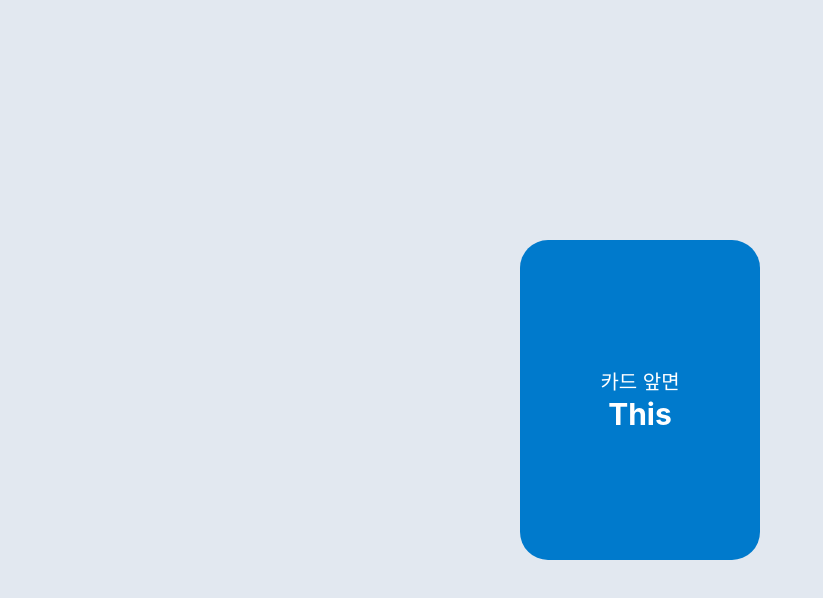
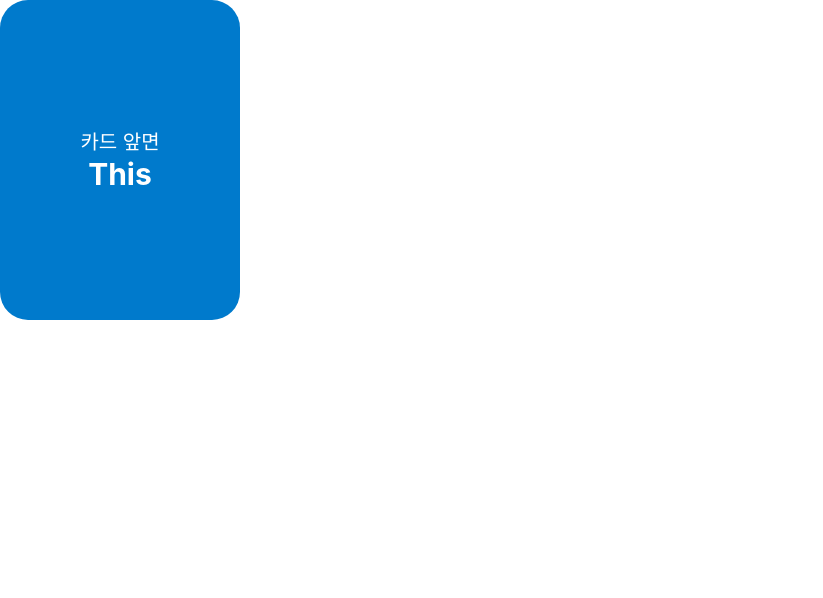
Before and after one commit to kimminsu31415/QuickTest, a React (Create React App) app: page /cardFlip in a window 1280 px wide. Shown: the top 598 px of the page, without its empty margins (0-823 px from the left). Built offline with nearby package versions, Linux system fonts and the light colour scheme.

Commit message:
fix: 카드 컴포넌트 수정

```diff
--- a/src/components/CardFlip.js
+++ b/src/components/CardFlip.js
@@ -9,7 +9,7 @@ const CardFlip = () => {
   };
 
   return (
-    <div className="card-container">
+    // <div className="card-container">
     <div
       className={`card ${isFlipped ? "is-flipped" : ""}`}
       onClick={handleCardClick}
@@ -27,7 +27,7 @@ const CardFlip = () => {
         </div>
       </div>
     </div>
-    </div>
+    //</div>
   );
 };
 
--- a/src/pages/Home.js
+++ b/src/pages/Home.js
@@ -1,6 +1,7 @@
 import React from "react";
 import { useNavigate } from "react-router-dom";
 import { Link } from "react-router-dom";
+import CardFlip from "../components/CardFlip";
 
 const Home = () => {
   const navigate = useNavigate();
@@ -33,6 +34,7 @@ const Home = () => {
           카드 컴포넌트
         </Link>
       </div>
+      <CardFlip />
     </div>
   );
 };
```
Lines whose indentation alone changed are shown as unchanged.
